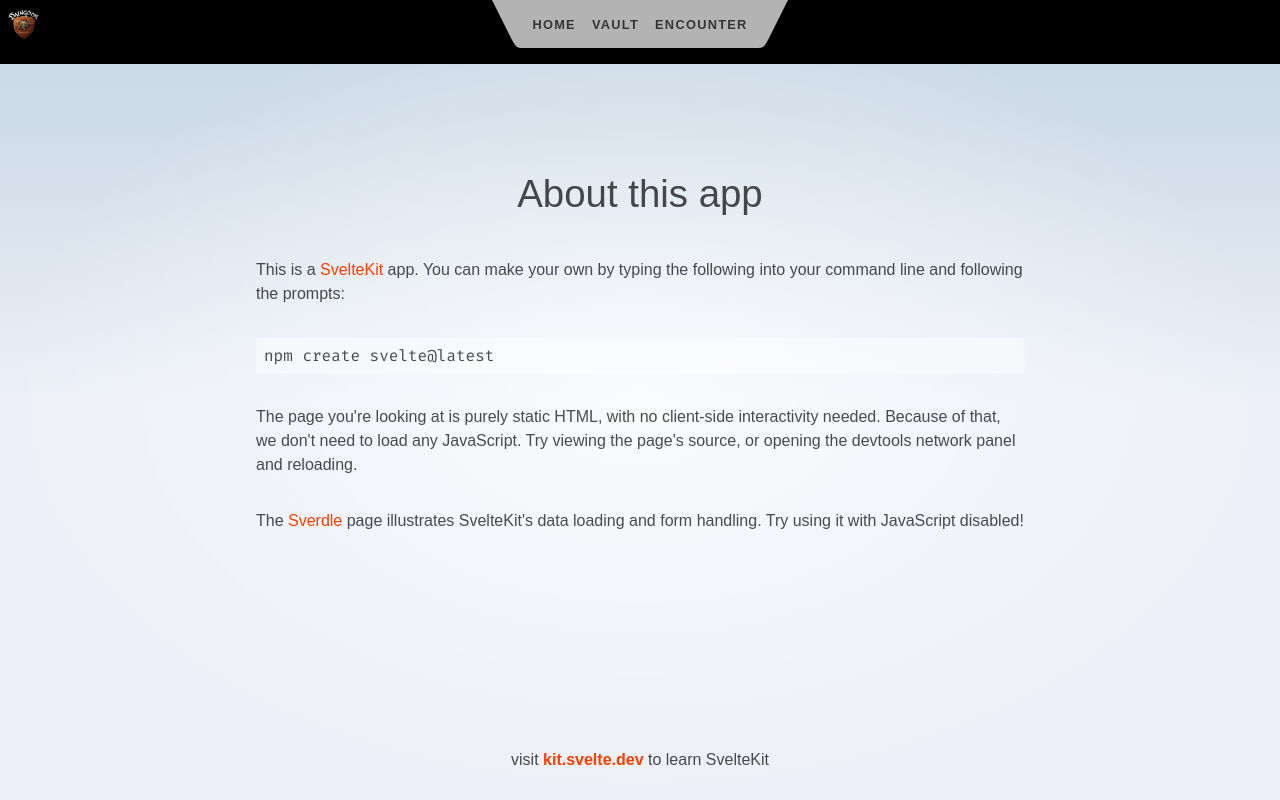
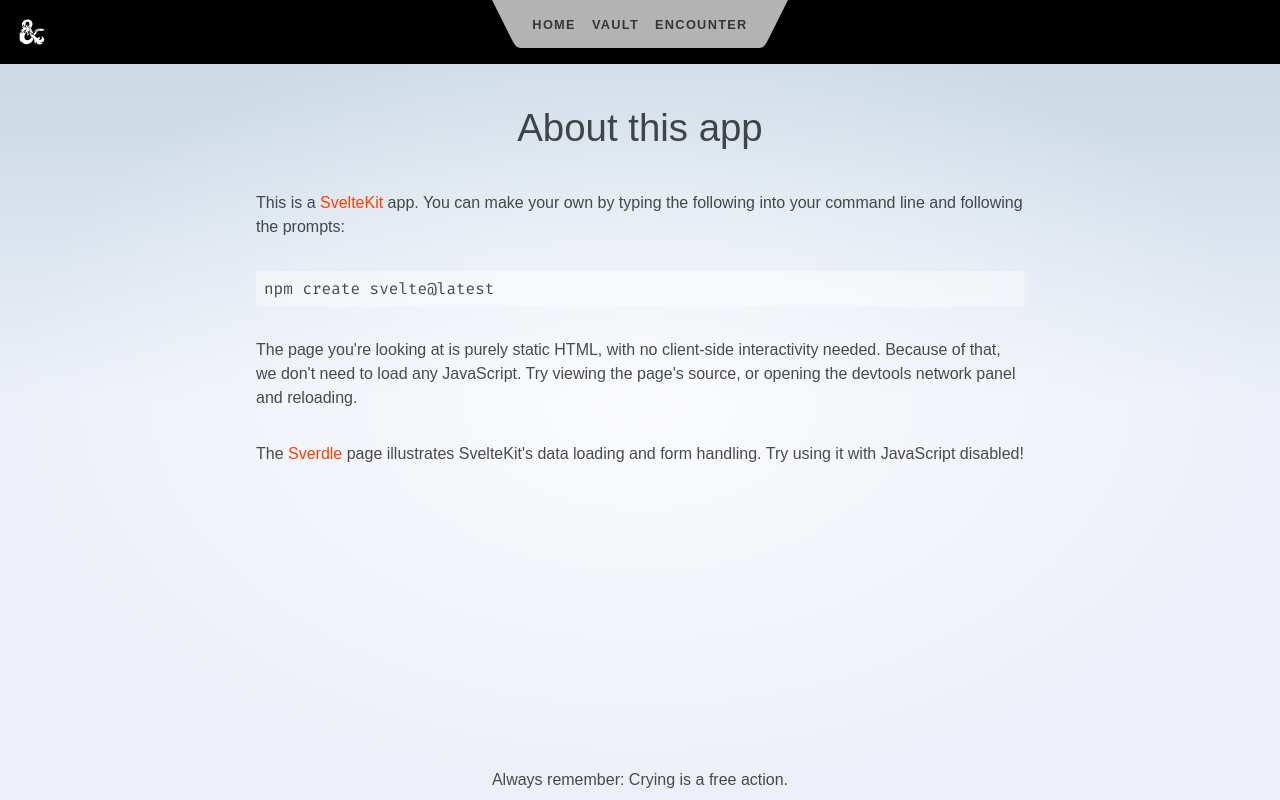
Before and after one commit to PAquaticus/DndTool, a SvelteKit app: page /about in a window 1280 px wide. Built offline with nearby package versions, Linux system fonts and the light colour scheme.

Commit message:
spell list does look good now

```diff
--- a/src/routes/+layout.svelte
+++ b/src/routes/+layout.svelte
@@ -4,50 +4,52 @@
 </script>
 
 <div class="app">
-	<Header />
-
+	<div class="header">
+		<Header />
+	</div>
 	<main>
 		<slot />
 	</main>
 
 	<footer>
-		<p>visit <a href="https://kit.svelte.dev">kit.svelte.dev</a> to learn SvelteKit</p>
+		<p>Always remember: Crying is a free action.</p>
 	</footer>
 </div>
 
 <style>
 	.app {
-		display: flex;
-		flex-direction: column;
 		min-height: 100vh;
+		max-height: 100vh;
+		display: grid;
+		grid-template-columns: 1fr 1fr 1fr;
+		grid-template-rows: 4em 1fr 2.5em;
+		gap: 0px 0px;
+		grid-auto-flow: row;
+		grid-template-areas:
+			'header header header'
+			'main main main'
+			'footer footer footer';
+	}
+	.header {
+		grid-area: header;
 	}
 
 	main {
-		flex: 1;
-		display: flex;
-		flex-direction: column;
+		grid-area: main;
 		padding: 1rem;
 		width: 100%;
-		max-width: 64rem;
+		max-width: 100%;
+		height: 100%;
+		overflow: auto;
 		margin: 0 auto;
 		box-sizing: border-box;
 	}
 
 	footer {
+		width: 100%;
+		grid-area: footer;
 		display: flex;
-		flex-direction: column;
 		justify-content: center;
 		align-items: center;
-		padding: 12px;
-	}
-
-	footer a {
-		font-weight: bold;
-	}
-
-	@media (min-width: 480px) {
-		footer {
-			padding: 12px 0;
-		}
 	}
 </style>
--- a/src/routes/+page.svelte
+++ b/src/routes/+page.svelte
@@ -18,11 +18,6 @@
 			</picture>
 		</span>
 	</h1>
-	<ul>
-		{#each data.spells.results as spell}
-			<li>{spell.name}</li>
-		{/each}
-	</ul>
 </section>
 
 <style>
--- a/src/routes/Header.svelte
+++ b/src/routes/Header.svelte
@@ -1,6 +1,6 @@
 <script>
 	import { page } from '$app/stores';
-	import logo from '$lib/images/logo-removebg-preview.png';
+	import logo from '$lib/images/logo.png';
 	import github from '$lib/images/github.svg';
 </script>
 
@@ -48,8 +48,8 @@
 	}
 
 	.corner {
-		width: 3em;
-		height: 3em;
+		width: 4em;
+		height: 4em;
 	}
 
 	.corner a {
```
Also changed, not shown: src/routes/vault/+page.svelte (added, +51 -0 lines), src/routes/vault/spells/[id]/+page.svelte (added, +13 -0 lines), src/routes/vault/spells/[id]/+page.ts (added, +14 -0 lines), src/lib/images/logo-removebg-preview.png (deleted), src/lib/images/logo.png.
